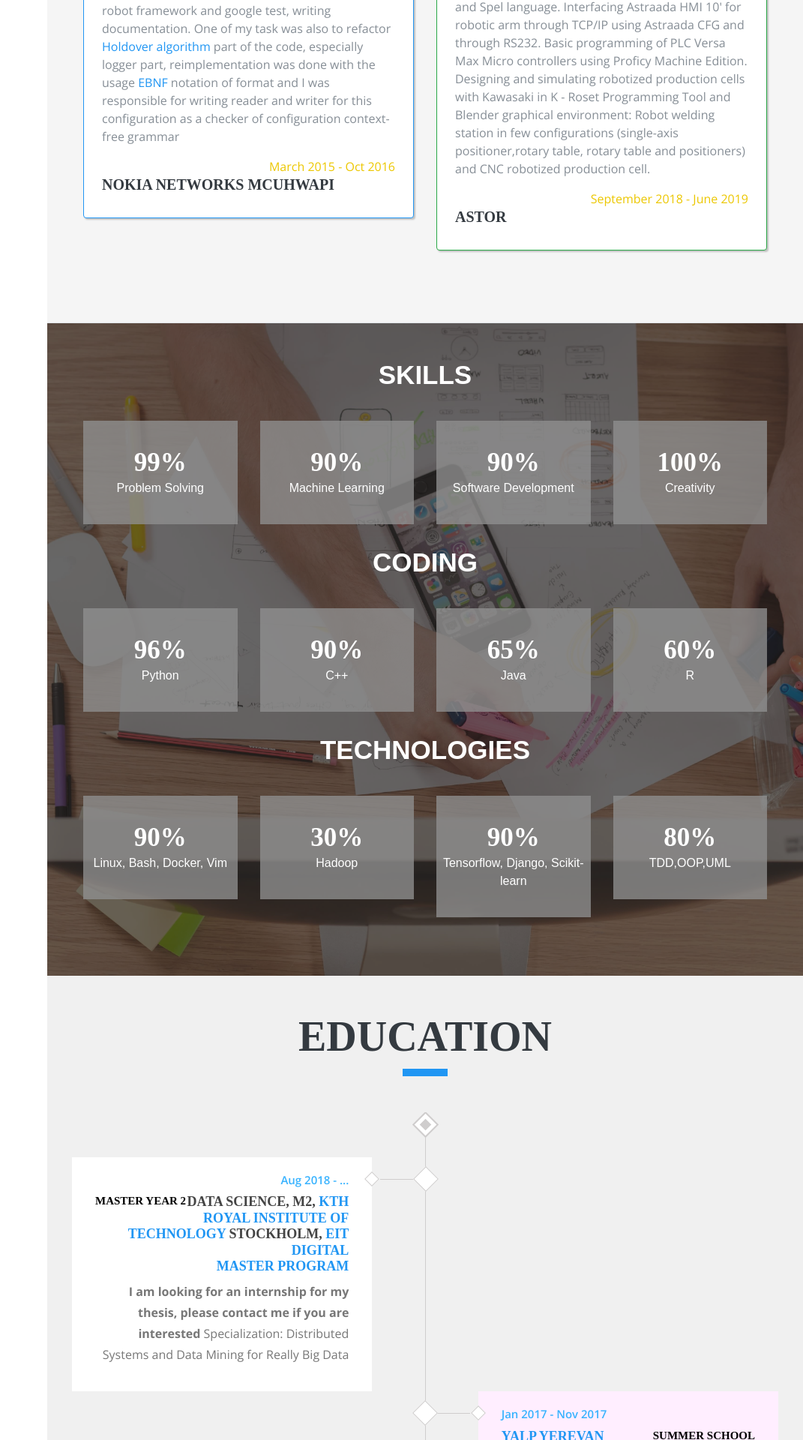
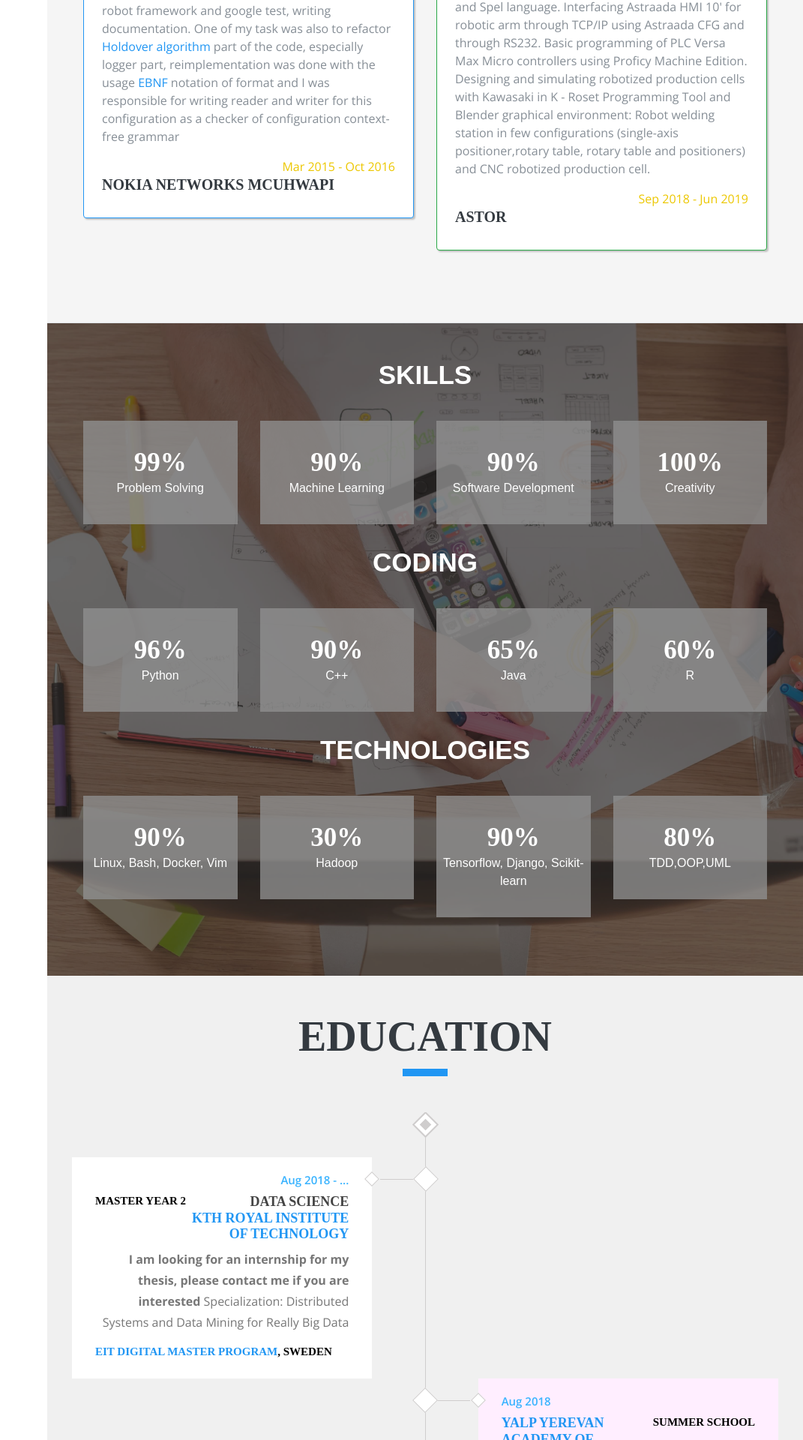
Before and after one commit to adrijanik/adrijanik.github.io, a PHP site: page / in a window 1280 px wide. Shown: the part 1920-3840 px from the top of the page at 75% size, without its empty margins (209-1280 px from the left). Run offline with PHP 8.4, Linux system fonts and the light colour scheme; some web fonts are replaced.

Commit message:
Minor corrections

```diff
--- a/css/style.css
+++ b/css/style.css
@@ -649,6 +649,14 @@ a:active {
     transition: all 0.3s ease 0s;
 }
 
+#award-box .company {
+    font-size: 15px;
+    color: #000;
+    margin-top: 0;
+    float: left;
+    transition: all 0.3s ease 0s;
+}
+
 #award-box .award:hover .title {
     color: #39b3ff;
 }
@@ -666,6 +674,9 @@ a:active {
     text-align: left;
 }
 #award-box .award:nth-child(2n) .type {
+    float: right;
+}
+#award-box .award:nth-child(2n) .company {
     float: right;
 }
 #award-box .award:nth-child(2n) .award-content2 {
--- a/index.html
+++ b/index.html
@@ -154,7 +154,7 @@ License URL: https://creativecommons.org/licenses/by/4.0/
 		      process for virtual screening. Organized by <a href="https://www.ii.pwr.edu.pl/~gonczarek/estymator.html">Estymator</a> scientific circle in PWR.</p>
                   </div>
                   <div class="resume-date text-md-right">
-                      <span class="text-primary">July 2017 - July 2017</span>
+                      <span class="text-primary">Jul 2017 - Jul 2017</span>
                   </div>
                   <div class="resume-date text-md-left">
                       <h5><span class="mb-3">Wroclaw University of Technology</span></h5>
@@ -184,7 +184,7 @@ License URL: https://creativecommons.org/licenses/by/4.0/
                       <p>Writing new features in C++14, fixing software bugs, refactorization, unit-testing, component tests in robot framework and google test, writing documentation. One of my task was also to refactor <a href="https://en.wikipedia.org/wiki/Holdover_in_synchronization_applications">Holdover algorithm</a> part of the code, especially logger part, reimplementation was done with the usage <a href="https://en.wikipedia.org/wiki/Extended_Backus%E2%80%93Naur_form">EBNF</a> notation of format and I was responsible for writing reader and writer for this configuration as a checker of configuration context-free grammar</p>
                   </div>
                   <div class="resume-date text-md-right">
-                      <span class="text-primary">March 2015 - Oct 2016</span>
+                      <span class="text-primary">Mar 2015 - Oct 2016</span>
                   </div>
                   <div class="resume-date text-md-left">
                       <h5><span class="mb-3">Nokia Networks MCUHWAPI</span></h5>
@@ -207,7 +207,7 @@ CNC robotized production cell.
 </p>
                   </div>
                   <div class="resume-date text-md-right">
-                      <span class="text-primary">September 2018 - June 2019</span>
+                      <span class="text-primary">Sep 2018 - Jun 2019</span>
                   </div>
                   <div class="resume-date text-md-left">
                       <h5><span class="mb-3">Astor</span></h5>
@@ -326,20 +326,22 @@ CNC robotized production cell.
                       <div class="award-content">
                           <span class="date">Aug 2018 - ...</span>
                           <h5 class="type">Master year 2</h5>
-
-                          <h5 class="title">DATA SCIENCE, M2, <a href="https://www.kth.se/en">KTH Royal Institute of Technology</a> Stockholm, <a href="https://masterschool.eitdigital.eu/programmes/dsc/"><b>EIT Digital <br>Master Program</a></b></h5>
+			  <h5 class="title">DATA SCIENCE <br> <a href="https://www.kth.se/en">KTH Royal Institute of Technology</a>  </h5>
                           <p class="description"><b>I am looking for an internship for my thesis, please contact me if you are interested</b>
 Specialization: Distributed Systems and Data Mining for Really Big Data</p>
+			  <h5 class="company"><a href="https://masterschool.eitdigital.eu/programmes/dsc/"><b>EIT Digital Master Program</a>, Sweden</b></h5>
                       </div>
                   </div>
                   <div class="award">
                       <div class="award-icon"></div>
                       <div class="award-content2">
-                          <span class="date">Jan 2017 - Nov 2017</span>
+                          <span class="date">Aug 2018</span>
                           <h5 class="type">Summer School</h5>
 
                           <h5 class="title"><a href="https://sites.google.com/view/yalp2017/yalp-2018">YALP Yerevan Academy of Linguistics and Philosophy</a></h5>
                           <p class="description"> I took a linguistics track with the goal of extending my knowledge about language to be able to write better algorithms for natural language processing</p>
+			  <h5 class="company"><a href="https://sites.google.com/view/yalp2017/yalp-2018">YALP</a>, Yerevan, Armenia</h5>
+
                       </div>
                   </div>
 
@@ -347,32 +349,36 @@ Specialization: Distributed Systems and Data Mining for Really Big Data</p>
                   <div class="award">
                       <div class="award-icon"></div>
                       <div class="award-content2">
-                          <span class="date">Jan 2017 - Nov 2017</span>
+                          <span class="date">Jul 2018</span>
                           <h5 class="type">Summer School</h5>
 
                           <h5 class="title"><a href="https://tmlss.ro/">TMLSS Transylvanian Machine Learning Summer School</a></h5>
                           <p class="description"></p>
+			  <h5 class="company"><a href="https://tmlss.ro/">TMLSS</a>, Cluj-Napoca, Romania</h5>
                       </div>
                   </div>
 
                   <div class="award">
                       <div class="award-icon"></div>
                       <div class="award-content2">
-                          <span class="date">Jan 2017 - Nov 2017</span>
+                          <span class="date">Jul 2018</span>
                           <h5 class="type">Summer School</h5>
 
                           <h5 class="title">Cybersecurity and Privacy</h5>
                           <p class="description"></p>
+			  <h5 class="company"><a href="https://www.eitdigital.eu/about-us/locations/trento-node/">EIT Digital Trento</a>, Italy</h5>
                       </div>
                   </div>
 
                   <div class="award">
                       <div class="award-icon"></div>
                       <div class="award-content">
-                          <span class="date">Sept 2017 - Jul 2018</span>
+                          <span class="date">Sep 2017 - Jul 2018</span>
                           <h5 class="type">Master year 1</h5>
-                          <h5 class="title">DATA SCIENCE, M1, <a href="http://unice.fr/">UNS Nice Sophia Antipolis</a><br> <a href="https://masterschool.eitdigital.eu/programmes/dsc/"><b>EIT Digital Master Program</a></b></h5>
+			  <h5 class="title">DATA SCIENCE <br><a href="http://unice.fr/">UNS Nice Sophia Antipolis</a><br></h5>
                           <p class="description">During this year I had an opportunity to work in <a href="https://www.inria.fr/">Inria</a> team - <a href="https://team.inria.fr/biovision/">BIOVISION</a> on computerized generation of <a href="http://legge.psych.umn.edu/mnread">MNREAD</a> reading charts with the usage of Deep Recurrent Neural Networks, I also learned a lot about semantic web</p>
+<h5 class="company"><a href="https://masterschool.eitdigital.eu/programmes/dsc/"><b>EIT Digital Master Program</a> France</b></h5>
+
                       </div>
                   </div>
 
@@ -384,17 +390,21 @@ Specialization: Distributed Systems and Data Mining for Really Big Data</p>
 
                           <h5 class="title">Data Science Bootcamp</h5>
                           <p class="description">I submitted my final project for <a href="http://poleval.pl/">PolEval</a> competition: morphosynthactic disambiguation for Polish language and my idea was accepted for <a href="http://ltc.amu.edu.pl/">Language & Technology Conference 2017</a> where I presented it as a <a href="https://www.researchgate.net/publication/321151077_Can_word_embeddings_be_used_in_an_application_of_morphosyntactic_disambiguation_task">poster</a> </p>
+			  <h5 class="company"><a href="http://sages.io/">Sages, Warsaw, Poland</a></h5>
+
                       </div>
                   </div>
 
                   <div class="award">
                       <div class="award-icon"></div>
                       <div class="award-content2">
-                          <span class="date">Jan 2017 - Nov 2017</span>
+                          <span class="date">Jul 2016</span>
                           <h5 class="type">Summer School</h5>
 
                           <h5 class="title">Future Cloud and Big Data Summer School</h5>
                           <p class="description"></p>
+			  <h5 class="company"><a href="https://www.eitdigital.eu/about-us/locations/stockholm-node/">EIT Digital Stockholm, Sweden</a></h5>
+
                       </div>
                   </div>
                   <div class="award">
@@ -406,6 +416,17 @@ Specialization: Distributed Systems and Data Mining for Really Big Data</p>
                           <h5 class="title">Control Engineering and Robotics</h5>
                           <p class="description">Specialization: Information Technologies in Control Systems
 Research thesis: Travel time prediction with neural nets based on Intelligent Transportation System data, outcomes published in a chapter: <a href="https://link.springer.com/chapter/10.1007/978-3-319-39639-2_8">Estimation of Travel Time in the City Based on Intelligent Transportation System Traffic Data with the Use of Neural Networks</a> of Dependability Engineering and Complex Systems by Springer, article can be found <a href="https://www.researchgate.net/profile/Marek_Bazan/publication/304054065_Estimation_of_Travel_Time_in_the_City_Based_on_Intelligent_Transportation_System_Traffic_Data_with_the_Use_of_Neural_Networks/links/57e4e72e08aee9b409fcfd16/Estimation-of-Travel-Time-in-the-City-Based-on-Intelligent-Transportation-System-Traffic-Data-with-the-Use-of-Neural-Networks.pdf">here</a></p>
+			  <h5 class="company"><a href="http://pwr.edu.pl/en/">Wroclaw University of Science and Technology</a>, Poland</h5>
+
+                      </div>
+                      <div class="award-content">
+                          <span class="date">Sep 2014- Jan 2015</span>
+                          <h5 class="type">Erasmus + Exchange</h5>
+
+                          <h5 class="title">Control Engineering and Robotics</h5>
+                          <p class="description"></p>
+			  <h5 class="company"><a href="http://www.cit.ie/">Cork Institute of Technology</a>, Ireland</h5>
+
                       </div>
                   </div>
 
```
Also changed, not shown: 2 other files.
